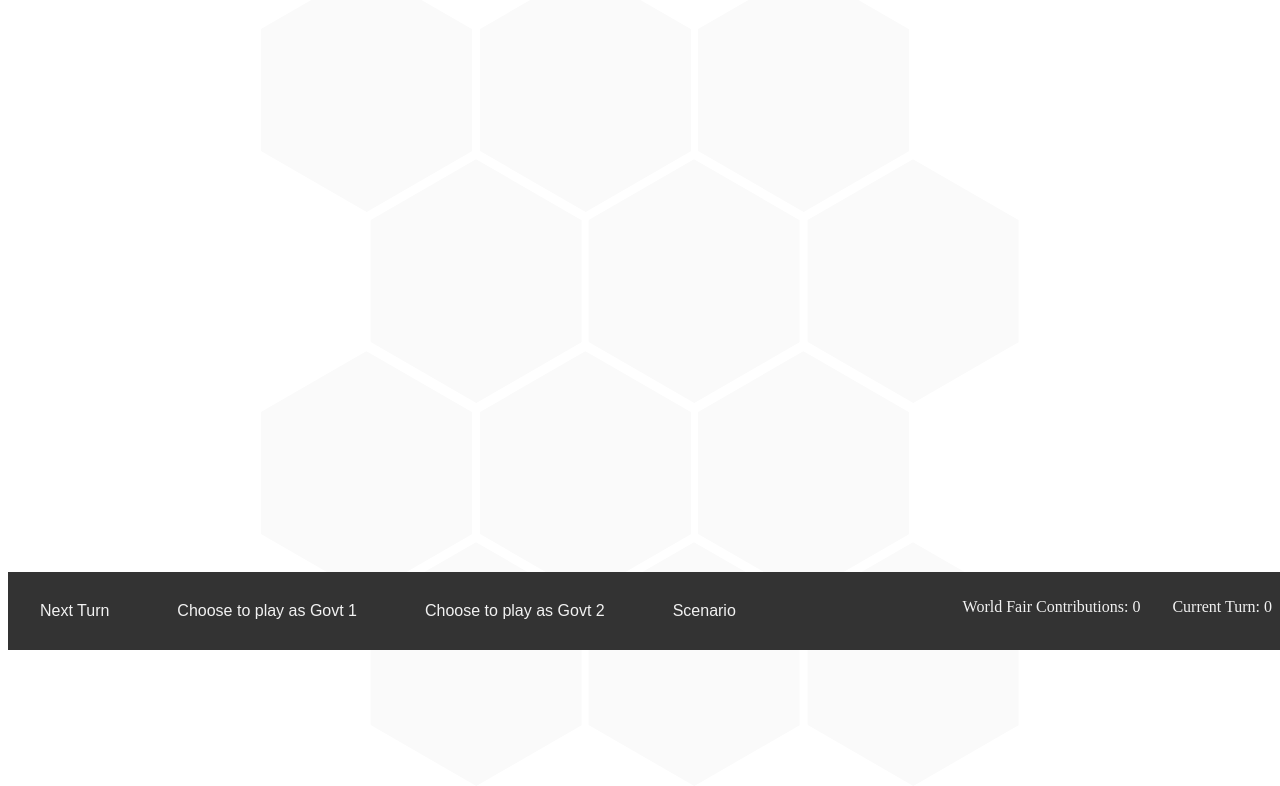
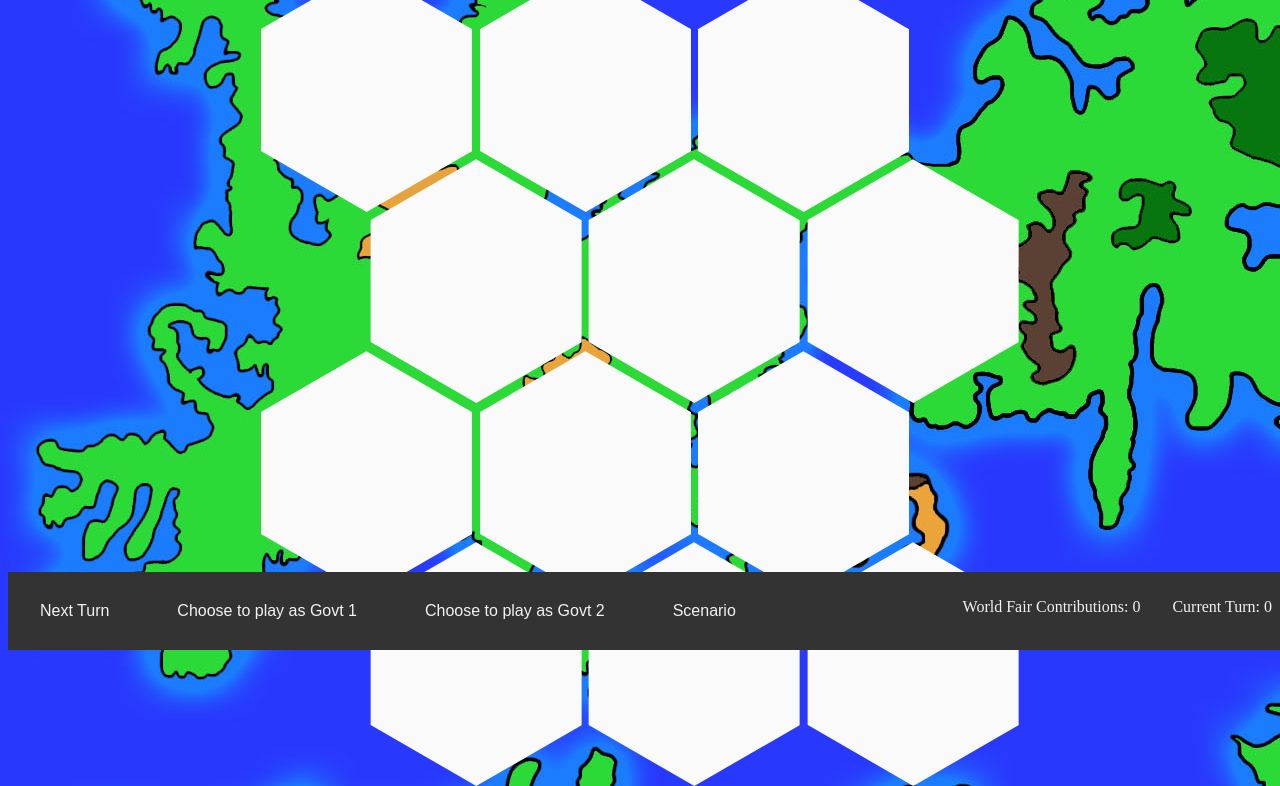
Before and after one commit to RobertLudwick/Polistates, a website: page client/map.html in a window 1280 px wide. Shown: the part 150-936 px from the top of the page. Drawn offline with Linux system fonts and the light colour scheme; files that its build step writes are made by us from their sources; files whose address does not match are found by name.

Commit message:
Update map.css

```diff
--- a/public/Styles/map.css
+++ b/public/Styles/map.css
@@ -1,7 +1,6 @@
 
 body {
-    <div style="background-image: url("Images/Capstone Map V2.jpg");">
-    font-family: "Lato", sans-serif;
+    background-image: url("Images/Capstone Map V2.jpg");
   }
 
   .clear:after {
```
